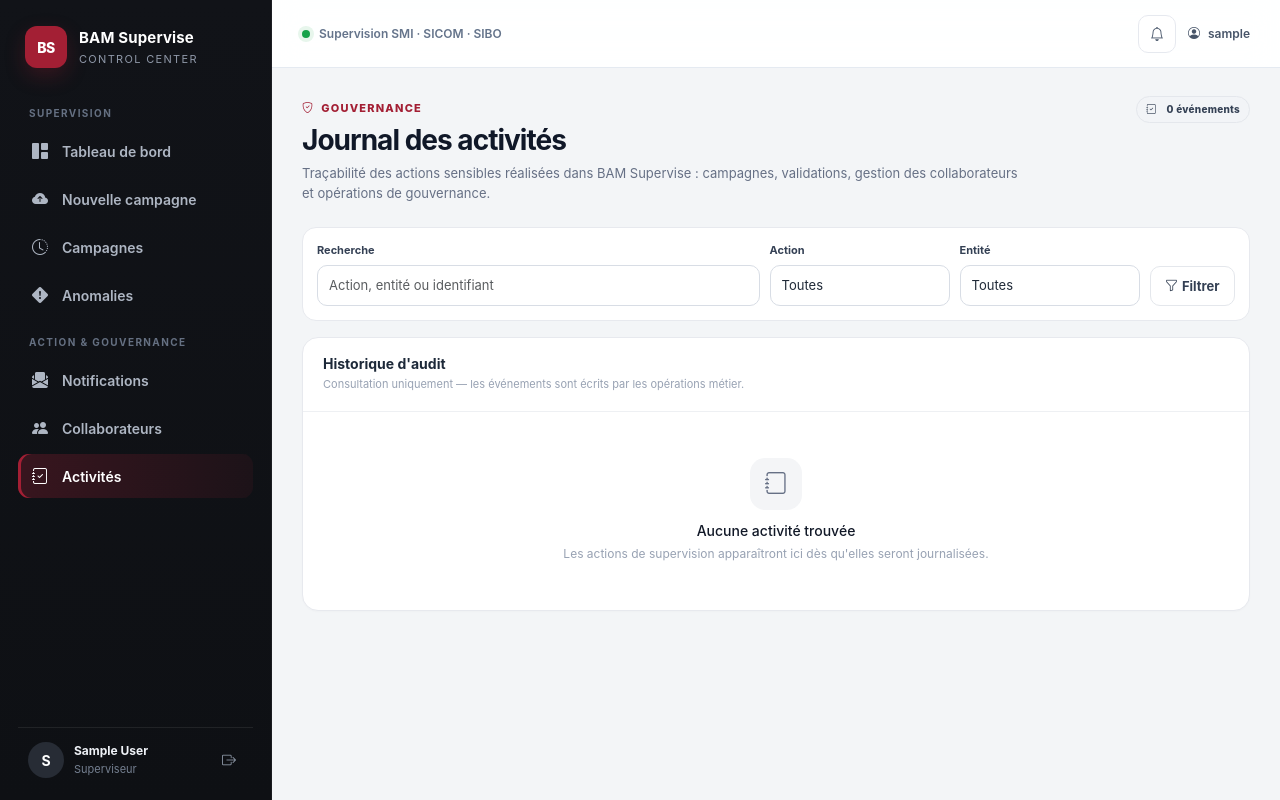
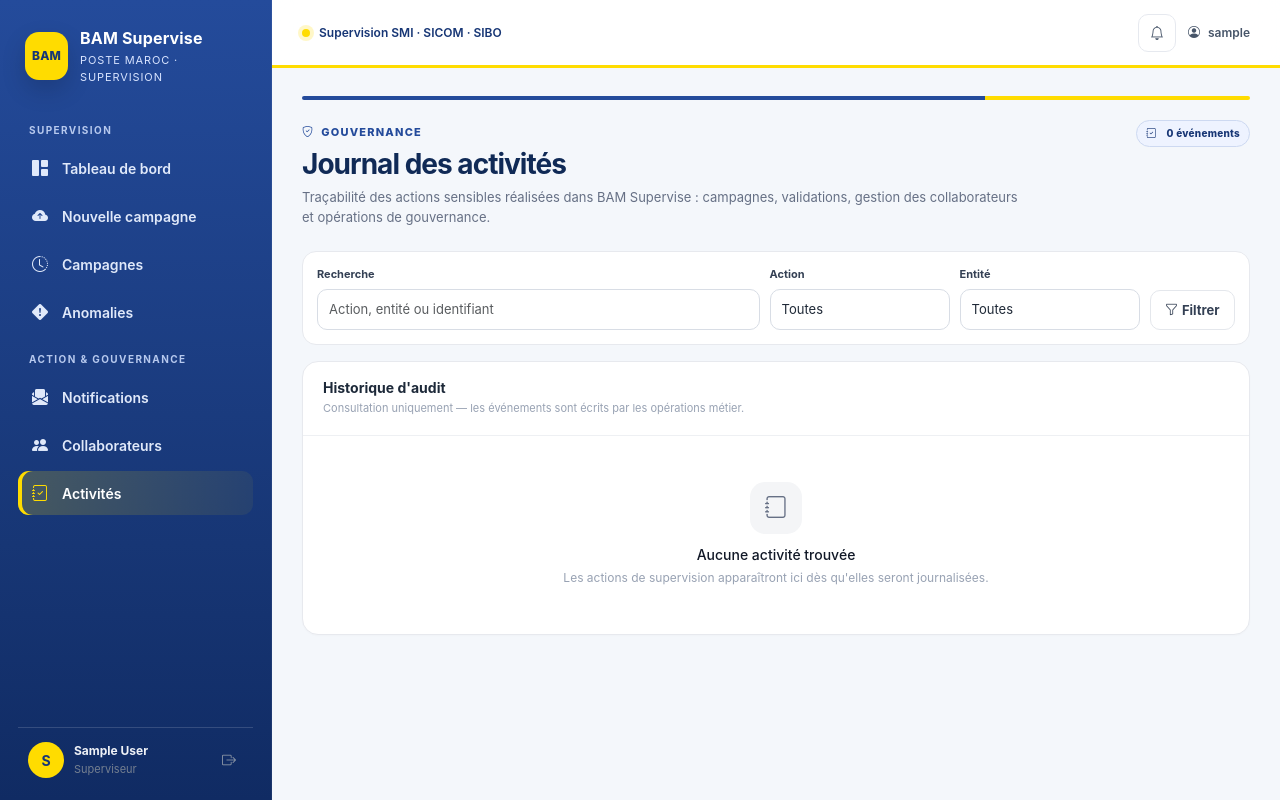
Before and after one commit to mohamedsamibouanani-cmyk/BAM-supervise, a Django app: page /activites/ in a window 1280 px wide. Run offline with Django 5.2, Linux system fonts and the light colour scheme; the visitor is signed in with stand-in values (Sample User, id 1); data comes from the database, SQL or seed files in the repository; data that the repository does not hold is empty; some libraries are stand-ins or nearby versions.

Commit message:
feat(ui): apply BAM identity to global shell

```diff
--- a/supervision/templates/supervision/base.html
+++ b/supervision/templates/supervision/base.html
@@ -4,19 +4,20 @@
 <head>
   <meta charset="utf-8">
   <meta name="viewport" content="width=device-width, initial-scale=1">
-  <meta name="theme-color" content="#111827">
+  <meta name="theme-color" content="#244b9b">
   <title>{% block title %}BAM Supervise{% endblock %}</title>
   <link href="{% static 'vendor/bootstrap/bootstrap.min.css' %}" rel="stylesheet">
   <link href="{% static 'vendor/bootstrap-icons/bootstrap-icons.min.css' %}" rel="stylesheet">
   <link rel="stylesheet" href="{% static 'supervision/app.css' %}">
+  <link rel="stylesheet" href="{% static 'supervision/bam-theme.css' %}">
   {% block head %}{% endblock %}
 </head>
 <body class="{% if user.is_authenticated %}bam-app{% else %}bam-auth{% endif %}">
 {% if user.is_authenticated %}
   <aside class="bam-sidebar d-none d-lg-flex">
     <a class="brand" href="{% url 'dashboard' %}">
-      <span class="brand-mark">BS</span>
-      <span><strong>BAM Supervise</strong><small>Control Center</small></span>
+      <span class="brand-mark">BAM</span>
+      <span><strong>BAM Supervise</strong><small>Poste Maroc · Supervision</small></span>
     </a>
 
     <div class="sidebar-section-label">Supervision</div>
@@ -44,7 +45,7 @@
 
   <div class="offcanvas offcanvas-start bam-mobile-menu" tabindex="-1" id="mobileNav">
     <div class="offcanvas-header">
-      <a class="brand text-decoration-none" href="{% url 'dashboard' %}"><span class="brand-mark">BS</span><span><strong>BAM Supervise</strong><small>Control Center</small></span></a>
+      <a class="brand text-decoration-none" href="{% url 'dashboard' %}"><span class="brand-mark">BAM</span><span><strong>BAM Supervise</strong><small>Poste Maroc · Supervision</small></span></a>
       <button type="button" class="btn-close btn-close-white" data-bs-dismiss="offcanvas"></button>
     </div>
     <div class="offcanvas-body">
@@ -74,6 +75,7 @@
     </header>
 
     <main class="bam-content">
+      <div class="bam-brand-rule" aria-hidden="true"></div>
       {% for message in messages %}
         <div class="alert alert-{{ message.tags|default:'info' }} bam-alert alert-dismissible fade show" role="alert">
           {{ message }}<button type="button" class="btn-close" data-bs-dismiss="alert"></button>
```
